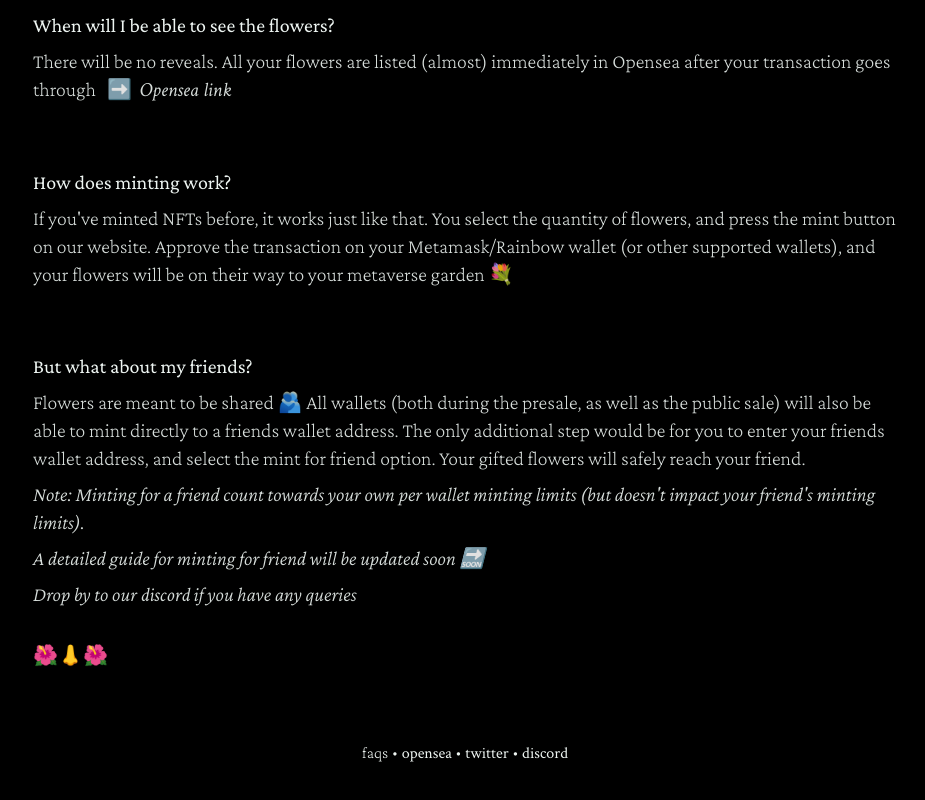
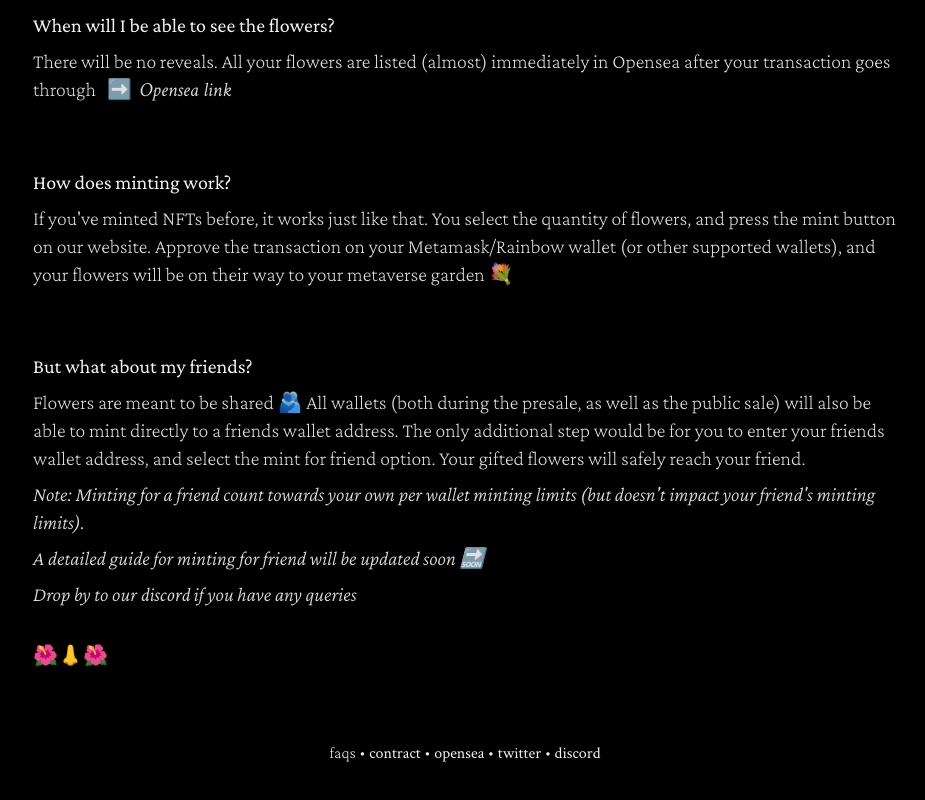
Before and after one commit to onchaincollective/website, a Next.js app: page /faqs in a window 1280 px wide. Shown: the part 939-1739 px from the top of the page, without its empty margins (175-1100 px from the left). Built offline with nearby package versions, Linux system fonts and the light colour scheme.

Commit message:
Added contract to footer

```diff
--- a/pages/faqs.js
+++ b/pages/faqs.js
@@ -131,7 +131,13 @@ export default function Home() {
         </div>
         <div className="flex align-center flex-col max-w-2xl mx-auto text-center mt-10 mb-12 p-4">
             <div className="text-md ">
-                <p className="inline-flex">faqs</p>
+              <Link href="/faqs">
+                  <p className="hover:underline inline-flex cursor-pointer">faqs</p>
+              </Link>
+              {" "}&bull;{" "}
+              <a href="https://etherscan.io/address/0x5a876ffc6e75066f5ca870e20fca4754c1efe91f" target="_blank" className="hover:underline">
+                  contract
+              </a>
               {" "}&bull;{" "}
               <a href="https://opensea.io/collection/flowersonchain" target="_blank" className="hover:underline">
                   opensea
--- a/pages/flowers.js
+++ b/pages/flowers.js
@@ -1518,6 +1518,10 @@ function Home() {
                   <p className="hover:underline inline-flex cursor-pointer">faqs</p>
               </Link>
               {" "}&bull;{" "}
+              <a href="https://etherscan.io/address/0x5a876ffc6e75066f5ca870e20fca4754c1efe91f" target="_blank" className="hover:underline">
+                  contract
+              </a>
+              {" "}&bull;{" "}
               <a href="https://opensea.io/collection/flowersonchain" target="_blank" className="hover:underline">
                   opensea
               </a>
--- a/pages/whitelist-checker.js
+++ b/pages/whitelist-checker.js
@@ -371,6 +371,10 @@ export default function Home() {
                     <p className="hover:underline inline-flex cursor-pointer">faqs</p>
                 </Link>
                 {" "}&bull;{" "}
+                <a href="https://etherscan.io/address/0x5a876ffc6e75066f5ca870e20fca4754c1efe91f" target="_blank" className="hover:underline">
+                    contract
+                </a>
+                {" "}&bull;{" "}
                 <a href="https://opensea.io/collection/flowersonchain" target="_blank" className="hover:underline">
                     opensea
                 </a>
```
Lines whose indentation alone changed are shown as unchanged.
